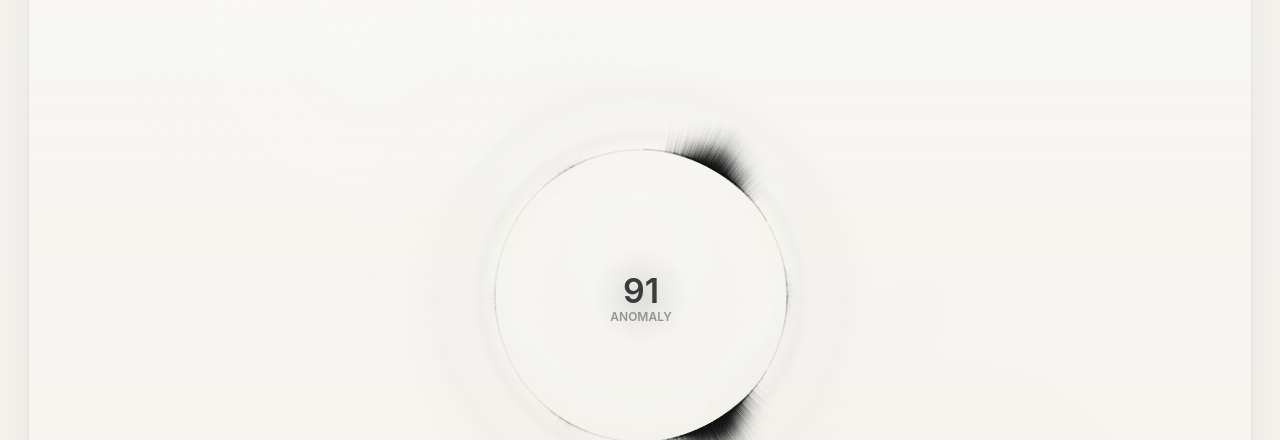
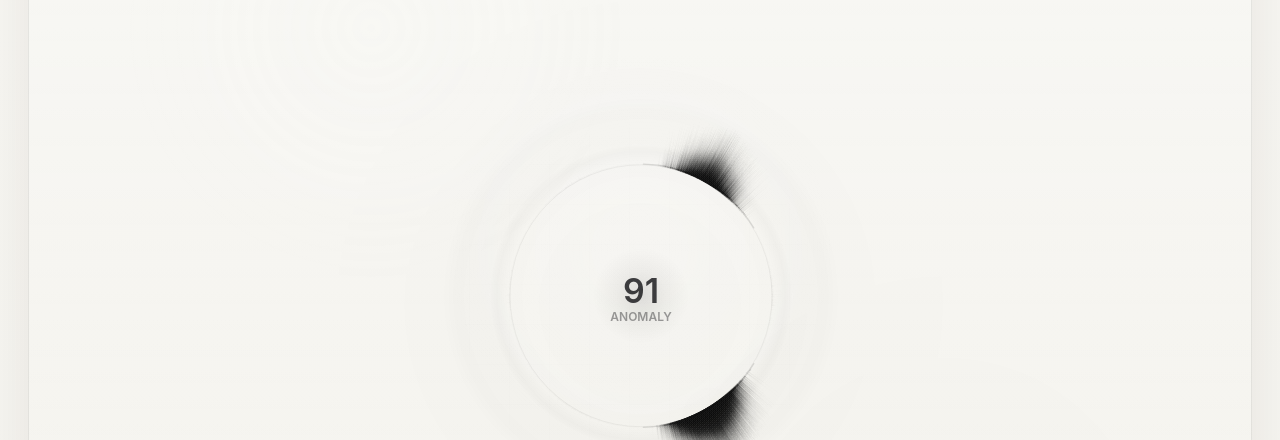
Before and after one commit to abramovc/underwriter-console-prototype, a website: page underwriter-console-prototype/circle-system.html in a window 1280 px wide. Shown: the part 360-800 px from the top of the page. Drawn offline with Linux system fonts and the light colour scheme.

```diff
--- a/underwriter-console-prototype/circle-system.html
+++ b/underwriter-console-prototype/circle-system.html
@@ -390,49 +390,49 @@
     {
       key: "identity",
       label: "Identity",
-      intensity: 0.86,
-      drift: 0.80,
-      spread: 0.88,
+      intensity: 0.52,
+      drift: 0.56,
+      spread: 0.58,
       narrative: "Identity divergence is building across source-level attributes and unresolved reconciliation boundaries."
     },
     {
       key: "contact",
       label: "Contact",
-      intensity: 0.12,
-      drift: 0.18,
-      spread: 0.24,
+      intensity: 0.08,
+      drift: 0.12,
+      spread: 0.16,
       narrative: "Contact signals remain mixed, with lower-pressure reachability drift extending beyond the core field."
     },
     {
       key: "business",
       label: "Business",
       intensity: 1.0,
-      drift: 0.98,
+      drift: 1.0,
       spread: 1.0,
       narrative: "Business pressure is concentrating around formation, ownership, and legitimacy mismatch patterns."
     },
     {
       key: "bank",
       label: "Bank",
-      intensity: 0.14,
-      drift: 0.14,
-      spread: 0.20,
+      intensity: 0.06,
+      drift: 0.08,
+      spread: 0.12,
       narrative: "Bank divergence is present but relatively quiet, with only light residual ownership friction."
     },
     {
       key: "compliance",
       label: "Compliance",
-      intensity: 0.05,
-      drift: 0.07,
-      spread: 0.14,
+      intensity: 0.03,
+      drift: 0.05,
+      spread: 0.08,
       narrative: "Compliance sectors remain largely calm, with minor residual policy turbulence near the edge."
     },
     {
       key: "credit",
       label: "Credit",
-      intensity: 0.10,
-      drift: 0.12,
-      spread: 0.18,
+      intensity: 0.05,
+      drift: 0.08,
+      spread: 0.12,
       narrative: "Credit pressure is diffuse and secondary, showing early-stage clustering without dominant escalation."
     }
   ];
@@ -517,7 +517,7 @@
     return {
       cx: rect.width * 0.5,
       cy: rect.height * 0.49,
-      radius: Math.min(rect.width, rect.height) * 0.158
+      radius: Math.min(rect.width, rect.height) * 0.142
     };
   }
 
@@ -550,15 +550,15 @@
 
   function zonePriority(zone) {
     const emphasisMap = {
-      business: 3.4,
-      identity: 2.7,
-      contact: 0.72,
-      credit: 0.62,
-      bank: 0.52,
-      compliance: 0.42
+      business: 4.6,
+      identity: 2.8,
+      contact: 0.22,
+      credit: 0.16,
+      bank: 0.12,
+      compliance: 0.08
     };
 
-    return emphasisMap[zone.key] || 0.8;
+    return emphasisMap[zone.key] || 0.2;
   }
 
   function drawContainment(cx, cy, radius) {
@@ -596,13 +596,13 @@
   function drawAmbientDust(cx, cy, radius) {
     ctx.save();
 
-    for (let i = 0; i < 56; i++) {
-      const angle = degToRad(i * 1.97 + frameTick * 0.028);
-      const r = radius + 4 + seededNoise(i * 0.43) * 7;
+    for (let i = 0; i < 28; i++) {
+        const angle = degToRad(i * 3.9 + frameTick * 0.02);
+        const r = radius + 5 + seededNoise(i * 0.43) * 5.5;
         const x = cx + Math.cos(angle) * r;
         const y = cy + Math.sin(angle) * r;
-      const size = 0.08 + seededNoise(i * 0.14) * 0.18;
-      const alpha = 0.001 + seededNoise(i * 0.28) * 0.0018;
+        const size = 0.05 + seededNoise(i * 0.14) * 0.1;
+        const alpha = 0.0005 + seededNoise(i * 0.28) * 0.0009;
 
         ctx.fillStyle = `rgba(12,12,12,${alpha})`;
         ctx.beginPath();
@@ -646,7 +646,7 @@
     const hoverBoost = isHovered ? 1.42 : hoveredZone ? 0.72 : 1;
     const zoneRange = zone.end - zone.start;
     const rootStrength = (0.45 + evo.density * 1.1 + evo.spread * 0.24) * priority * hoverBoost;
-    const fragments = Math.floor(92 + evo.density * 150 * priority + (isHovered ? 90 : 0));
+    const fragments = Math.floor(40 + evo.density * 138 * priority + (isHovered ? 52 : 0));
 
     ctx.lineCap = "round";
 
@@ -678,7 +678,7 @@
       ctx.stroke();
     }
 
-    const pooledArcAlpha = clamp((0.068 + evo.density * 0.09) * priority * hoverBoost, 0.03, isHovered ? 0.25 : 0.16);
+    const pooledArcAlpha = clamp((0.038 + evo.density * 0.056) * priority * hoverBoost, 0.01, isHovered ? 0.15 : 0.12);
     ctx.strokeStyle = `rgba(20,20,20,${pooledArcAlpha})`;
     ctx.lineWidth = isHovered ? 1.9 : 1.3;
     ctx.beginPath();
@@ -693,8 +693,8 @@
 
     const evo = zoneEvolution(zone, frameTick);
     const priority = zonePriority(zone);
-    const hoverBoost = isHovered ? 1.75 : hoveredZone ? 0.74 : 1;
-    const count = Math.floor((520 + evo.density * 1200 + evo.spread * 260) * priority + (isHovered ? 260 : 0));
+    const hoverBoost = isHovered ? 1.18 : hoveredZone ? 0.86 : 1.18;
+    const count = Math.floor((520 + evo.density * 2350 + evo.spread * 520) * priority + (isHovered ? 300 : 0));
     const zoneRange = zone.end - zone.start;
 
     ctx.lineCap = "round";
@@ -721,13 +721,13 @@
         const rootY = cy + outwardY * originRadius;
 
         const baseLength =
-        (3.2 + nearEdgeBias * 7.5 + centerWeight * 4.5 + evo.drift * 4.5) *
+        (4.1 + nearEdgeBias * 8.8 + centerWeight * 5.2 + evo.drift * 5.4) *
         hoverBoost;
 
         const dominantLift =
         priority > 2
-            ? (5 + nearEdgeBias * 18 + centerWeight * 10)
-            : (1.5 + nearEdgeBias * 4);
+            ? (7.2 + nearEdgeBias * 19.5 + centerWeight * 11.5)
+            : (1.5 + nearEdgeBias * 4.2);
 
         const trailLength = baseLength + dominantLift;
 
@@ -746,9 +746,9 @@
         tangentY * ((seededNoise(i * 0.689 + zone.drift * 8.1) - 0.5) * (0.14 + nearEdgeBias * 0.48));
 
         const alphaRoot = clamp(
-        (0.018 + evo.density * 0.02 + centerWeight * 0.024 + nearEdgeBias * 0.014) * priority * hoverBoost,
-        0.01,
-        isHovered ? 0.19 : 0.14
+            (0.02 + evo.density * 0.021 + centerWeight * 0.024 + nearEdgeBias * 0.013) * priority * hoverBoost,
+            0.011,
+            isHovered ? 0.16 : 0.14
         );
 
         const alphaTip = alphaRoot * 0.02;
@@ -761,10 +761,10 @@
 
         ctx.strokeStyle = gradient;
         ctx.lineWidth =
-        0.16 +
-        centerWeight * 0.14 +
-        nearEdgeBias * 0.16 +
-        seededNoise(i * 0.17 + zone.intensity * 4.7) * 0.1;
+        0.15 +
+        centerWeight * 0.13 +
+        nearEdgeBias * 0.14 +
+        seededNoise(i * 0.17 + zone.intensity * 4.7) * 0.09;
 
         ctx.beginPath();
         ctx.moveTo(rootX, rootY);
```
Lines whose indentation alone changed are shown as unchanged.
